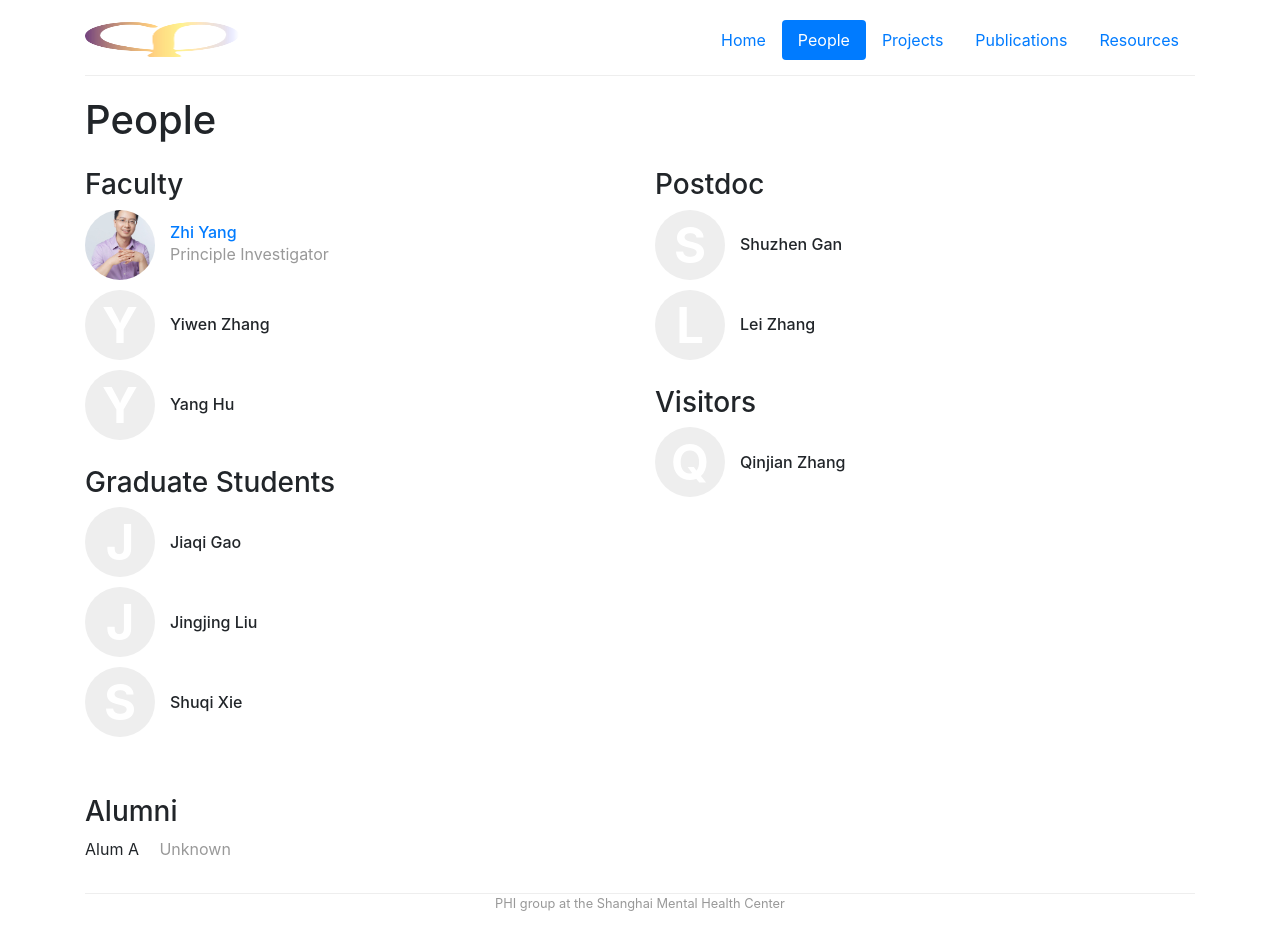
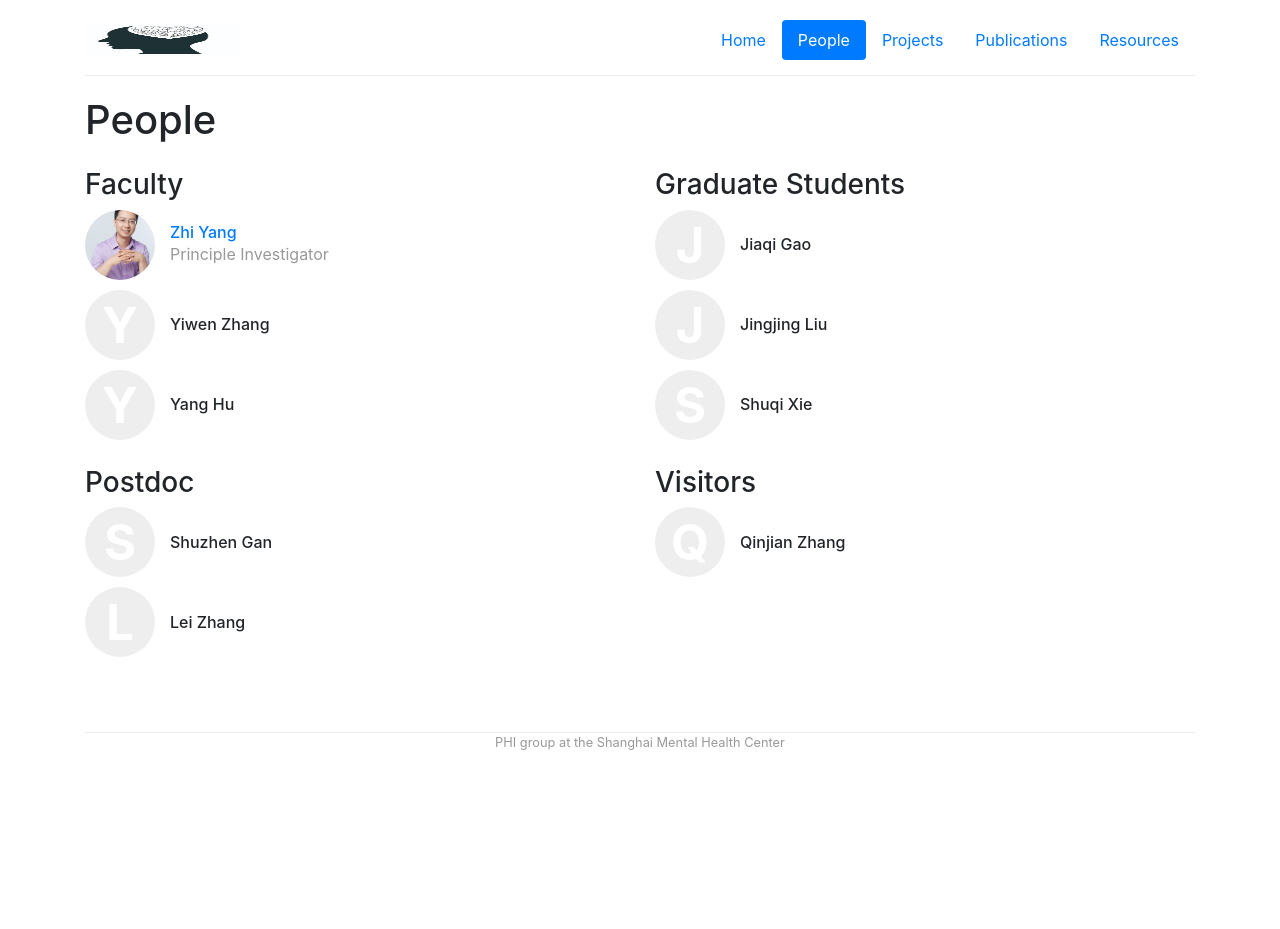
Before and after one commit to PHI-group/phi-group.github.io, a Jekyll site: the page built from people.md, in a window 1280 px wide. Built offline with Jekyll 4.4.1, drawn with Linux system fonts in a browser that asks for light colours; after the commit the page ends 900 px from its top, so only the background shows below that.

Commit message:
update logo/peope

```diff
--- a/_config.yml
+++ b/_config.yml
@@ -17,8 +17,8 @@ roles:
     name: Graduate Students
   - key: visit
     name: Visitors
-  - key: alum
-    name: Alumni
+  #- key: alum
+  #  name: Alumni
 
 # Number of news stories on the front page.
 front_page_news: 8
--- a/_data/people.yml
+++ b/_data/people.yml
@@ -37,8 +37,3 @@ grad-3:
 visit-1:
     display_name: "Qinjian Zhang"
     role: visit
-
-alum-1:
-    display_name: "Alum A"
-    role: alum
-    bio: "Unknown"
--- a/_layouts/default.html
+++ b/_layouts/default.html
@@ -11,7 +11,7 @@
         <link rel="stylesheet"
               href="https://maxcdn.bootstrapcdn.com/font-awesome/4.7.0/css/font-awesome.min.css">
         <link rel="stylesheet" href="{{ site.base }}/css/group.css">
-        <link rel="shortcut icon" type ="image/x-icon" href="{{ site.url }}{{ site.baseurl }}/img/logo.png">
+        <link rel="shortcut icon" type ="image/x-icon" href="{{ site.url }}{{ site.baseurl }}/img/logo.jpeg">
     </head>
     <body>
         <div class="container">
@@ -20,8 +20,8 @@
                         flex-column
                         flex-md-row justify-content-md-between">
                 <a href="{{ site.base }}/" class="">
-                    <img src="{{ site.base }}/img/logo.png"
-                         srcset="{{ site.base }}/img/logo.png 2x"
+                    <img src="{{ site.base }}/img/logo.jpeg"
+                         srcset="{{ site.base }}/img/logo.jpeg 2x"
                          alt="PHI" id="logo">
                 </a>
                 <ul class="nav nav-pills justify-content-center">
--- a/people.md
+++ b/people.md
@@ -3,8 +3,8 @@ layout: default
 title: People
 
 picture-role-groups:
-- {roles: [faculty, grad], width: 6}
-- {roles: [postdoc, visit], width: 6}
+- {roles: [faculty, postdoc], width: 6}
+- {roles: [grad, visit], width: 6}
 
 no-picture-role-groups:
 - {roles: [alum], width: 6}
```
Also changed, not shown: img/logo.jpeg (added), img/logo.png (deleted), index.md (line endings or trailing spaces).
